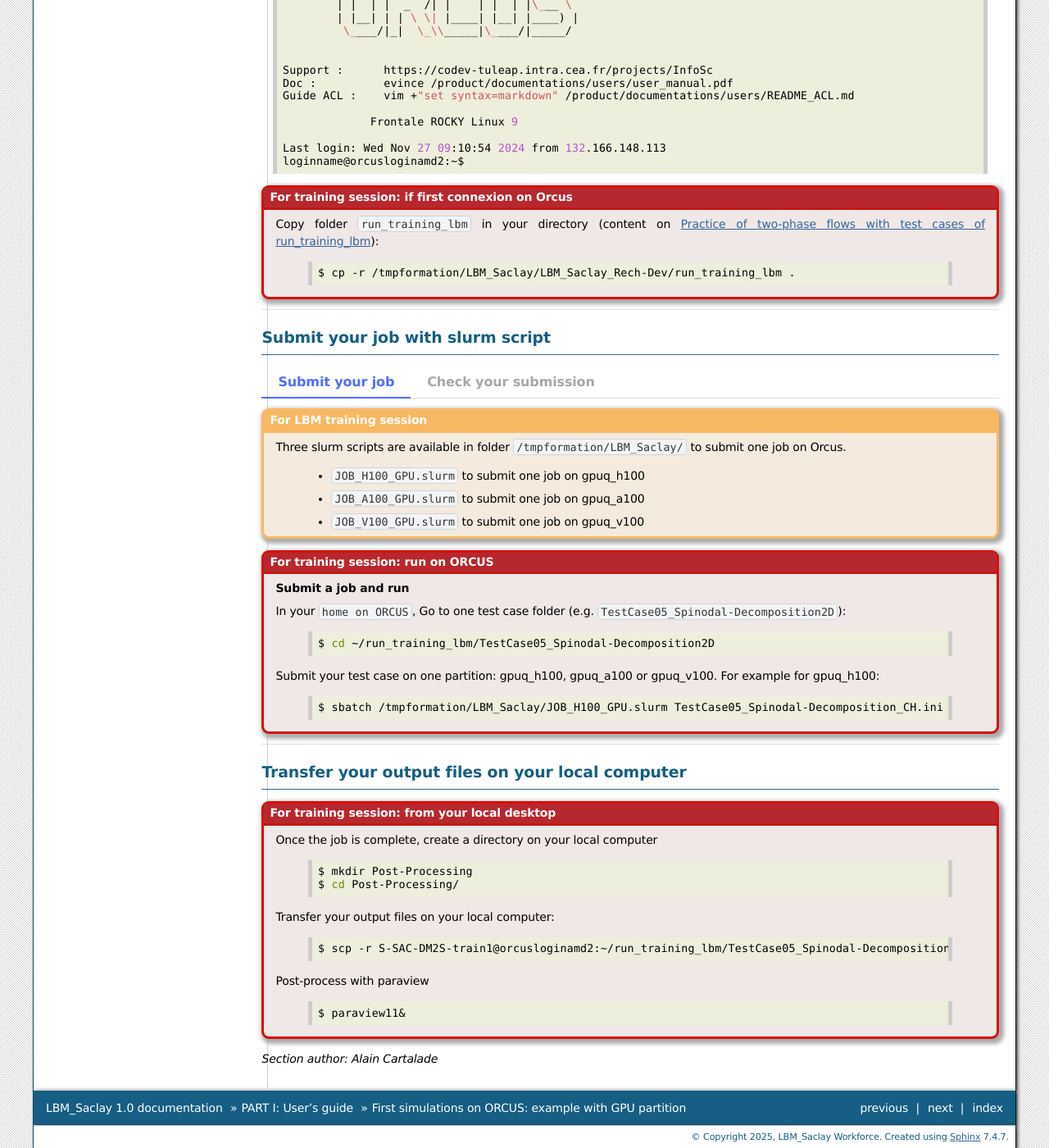
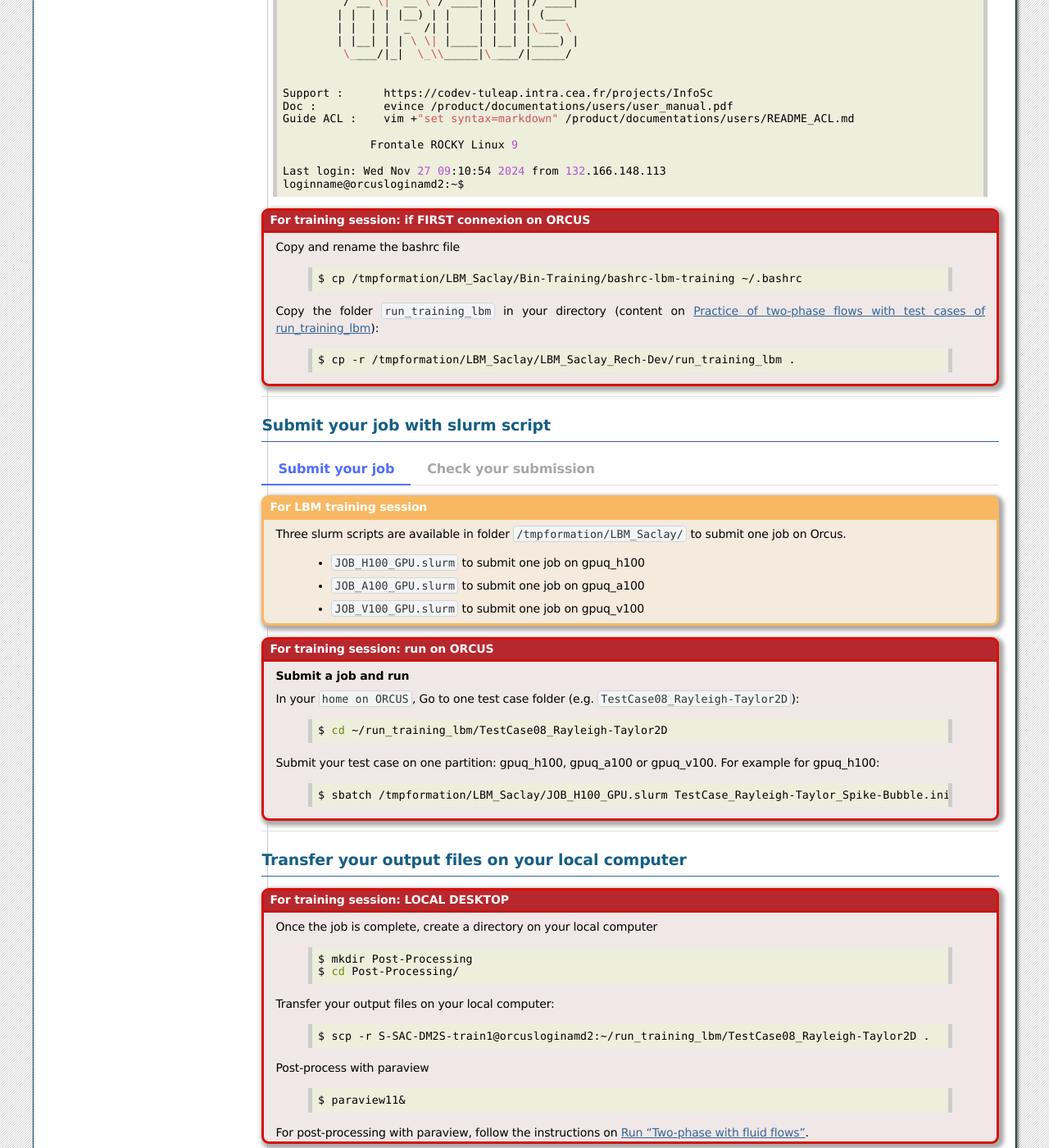
Before and after one commit to cea-lbm-saclay/LBM_Saclay_Documentation, a Sphinx documentation site: the page built from doc/src_doc/01_USER_GUIDE/SIMU_ON_ORCUS/Simulations-ORCUS-GPU.rst, in a window 1280 px wide and 1400 px high, scrolled down 548 px. Shown: the whole window at 82% size. Built offline with Sphinx 7.4.7, drawn with Linux system fonts in a browser that asks for light colours; some of the changed text lies outside the part shown.

Commit message:
Update for training session

```diff
--- a/doc/src_doc/01_USER_GUIDE/SIMU_ON_ORCUS/Simulations-ORCUS-GPU.rst
+++ b/doc/src_doc/01_USER_GUIDE/SIMU_ON_ORCUS/Simulations-ORCUS-GPU.rst
@@ -44,10 +46,16 @@
          Last login: Wed Nov 27 09:10:54 2024 from 132.166.148.113
          loginname@orcusloginamd2:~$
 
-      .. admonition:: For training session: if first connexion on Orcus
+      .. admonition:: For training session: if FIRST connexion on ORCUS
          :class: error
 
-         Copy folder ``run_training_lbm`` in your directory (content on :ref:`Run_Training-LBM`):
+         Copy and rename the bashrc file
+
+            .. code-block:: shell
+
+               $ cp /tmpformation/LBM_Saclay/Bin-Training/bashrc-lbm-training ~/.bashrc
+
+         Copy the folder ``run_training_lbm`` in your directory (content on :ref:`Run_Training-LBM`):
 
             .. code-block:: shell
 
@@ -182,17 +190,17 @@
 
          **Submit a job and run**
 
-         In your ``home on ORCUS``, Go to one test case folder (e.g. ``TestCase05_Spinodal-Decomposition2D``):
+         In your ``home on ORCUS``, Go to one test case folder (e.g. ``TestCase08_Rayleigh-Taylor2D``):
 
             .. code-block:: shell
 
-               $ cd ~/run_training_lbm/TestCase05_Spinodal-Decomposition2D
+               $ cd ~/run_training_lbm/TestCase08_Rayleigh-Taylor2D
 
          Submit your test case on one partition: gpuq_h100, gpuq_a100 or gpuq_v100. For example for gpuq_h100:
 
             .. code-block:: shell
 
-               $ sbatch /tmpformation/LBM_Saclay/JOB_H100_GPU.slurm TestCase05_Spinodal-Decomposition_CH.ini
+               $ sbatch /tmpformation/LBM_Saclay/JOB_H100_GPU.slurm TestCase_Rayleigh-Taylor_Spike-Bubble.ini
 
    .. tab-item:: Check your submission
 
@@ -230,7 +238,7 @@
 Transfer your output files on your local computer
 -------------------------------------------------
 
-.. admonition:: For training session: from your local desktop
+.. admonition:: For training session: LOCAL DESKTOP
    :class: error
 
    Once the job is complete, create a directory on your local computer
@@ -244,7 +252,7 @@
 
       .. code-block:: shell
 
-         $ scp -r S-SAC-DM2S-train1@orcusloginamd2:~/run_training_lbm/TestCase05_Spinodal-Decomposition2D .
+         $ scp -r S-SAC-DM2S-train1@orcusloginamd2:~/run_training_lbm/TestCase08_Rayleigh-Taylor2D .
 
    Post-process with paraview
 
@@ -252,4 +260,6 @@
 
          $ paraview11&
 
+   For post-processing with paraview, follow the instructions on :ref:`TwoP-Training-LBM`.
+
 .. sectionauthor:: Alain Cartalade
```
Also changed, not shown: other parts of doc/src_doc/01_USER_GUIDE/SIMU_ON_ORCUS/Simulations-ORCUS-GPU.rst (+2 -0 lines), doc/src_doc/01_USER_GUIDE/QUICKSTART/quickstart.rst (+10 -6 lines).
